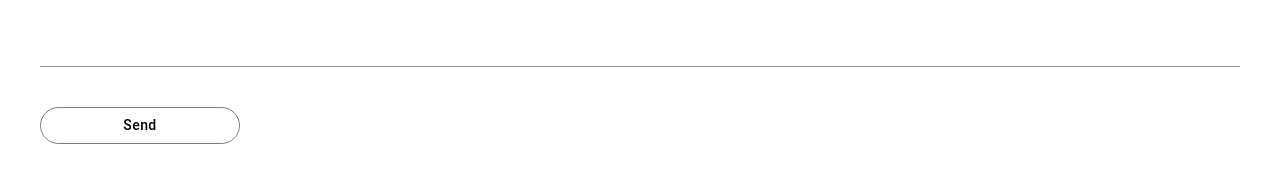
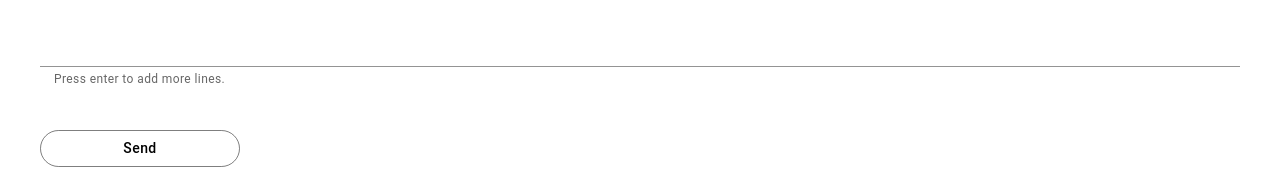
Before and after one commit to AroneSusau/portfolio-v2, a Next.js app: page / in a window 1280 px wide. Shown: the part 2104-2273 px from the top of the page. Built offline with nearby package versions, Linux system fonts and the light colour scheme; no server answers; a web font is replaced by a local one.

Commit message:
adding helper text to textarea

```diff
--- a/components/contact.jsx
+++ b/components/contact.jsx
@@ -12,6 +12,7 @@ import {
   Alert,
   CircularProgress,
   Fade,
+  FormHelperText,
 } from '@mui/material'
 import { useCallback, useState } from 'react'
 
@@ -170,6 +171,9 @@ function ContactForm() {
             value={message}
             disabled={disabled}
           />
+          <FormHelperText id="message">
+            Press enter to add more lines.
+          </FormHelperText>
         </FormControl>
         <Box display="flex" flexDirection="row" gap={3}>
           <Button
```
